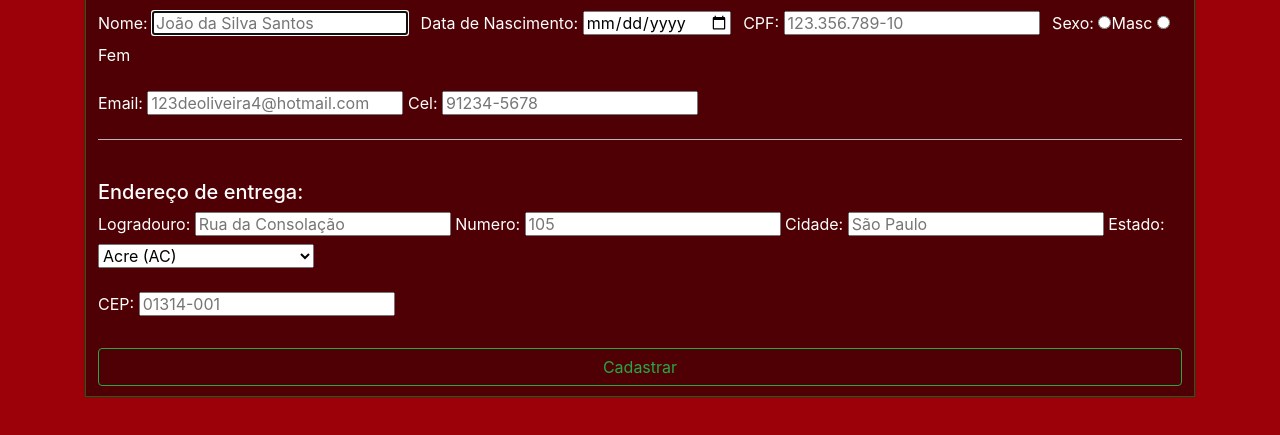
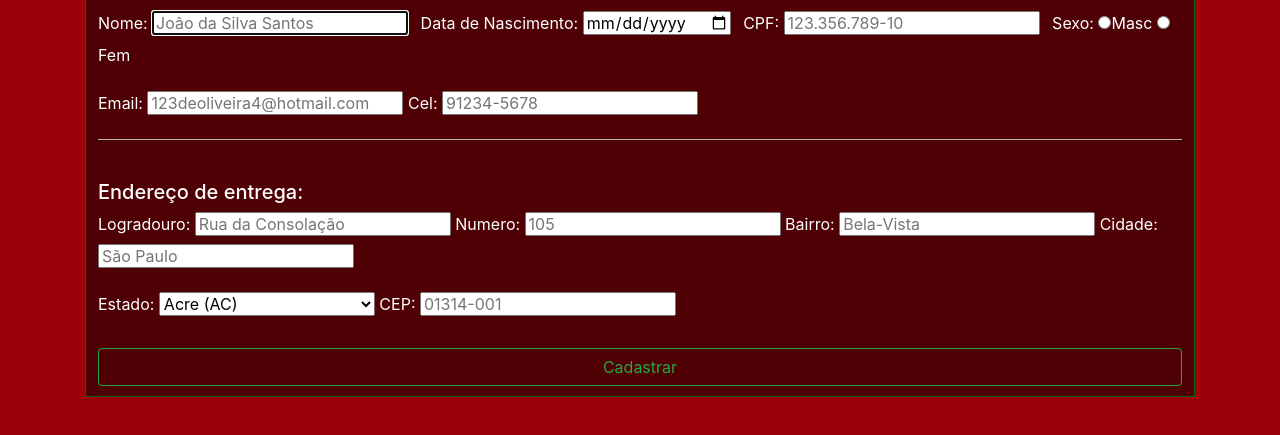
Before and after one commit to NelsonSSoares/Adega-Estrela-Bixiga, a plain HTML site: page formcadped.html in a window 1280 px wide. Shown: the part 149-584 px from the top of the page. Drawn offline with nearby package versions, Linux system fonts and the light colour scheme.

Commit message:
cad cliente

```diff
--- a/formcadped.html
+++ b/formcadped.html
@@ -132,9 +132,19 @@
                         </div>
 
                         <div class="d-inline">
+                            <label for="bairro">Bairro:</label>
+                            <input type="text" maxlength="50" placeholder="Bela-Vista" name="bairro" required>
+                        </div>
+
+
+                        <div class="d-inline">
                             <label for="cidade">Cidade:</label>
                             <input type="text" maxlength="50" placeholder="São Paulo" name="cidade" required>
                         </div>
+
+
+                        <br>
+                        <br>
 
                         <div class="d-inline"><!--Estados-->
                             <label for="estados">Estado:</label>
@@ -168,9 +178,6 @@
                             <option>Tocantins (TO)</option>
                             </select>
                         </div><!--/Estados-->
-
-                        <br>
-                        <br>
 
                         <div class="d-inline">
                             <label for="cep">CEP:</label>
```
